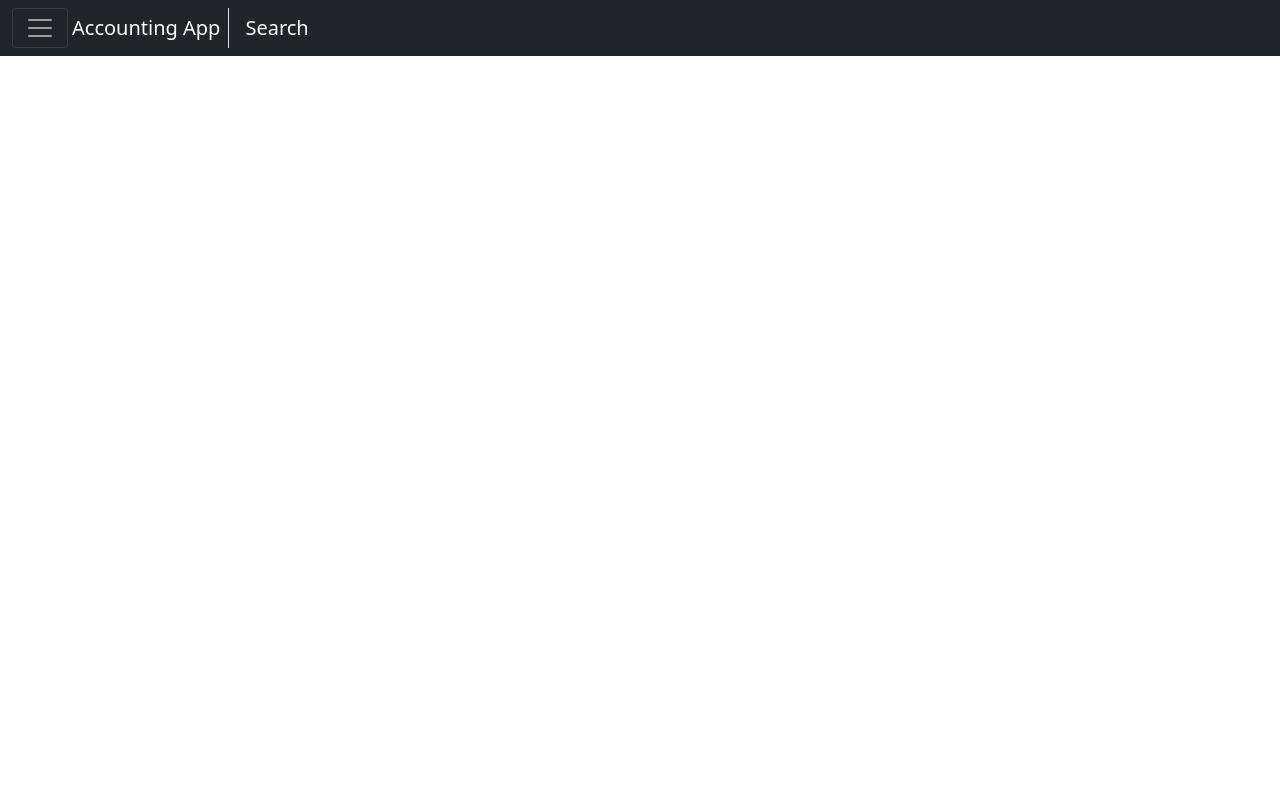
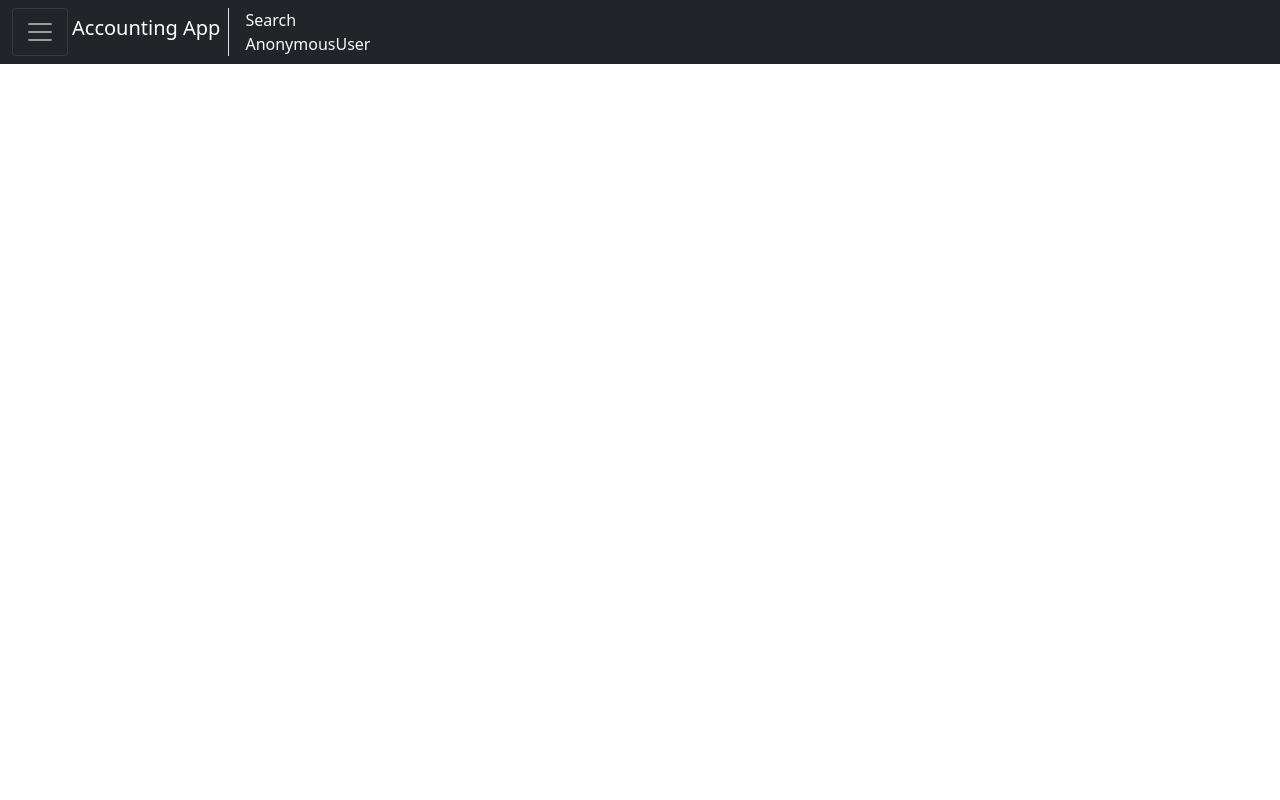
Before and after one commit to AlexFangSW/accounting_app, a Django app: page /accounting/search in a window 1280 px wide. Run offline with Django 4.2, Linux system fonts and the light colour scheme; some libraries are stand-ins or nearby versions.

Commit message:
顯示登錄使用者名稱

```diff
--- a/accounting_web/admin.py
+++ b/accounting_web/admin.py
@@ -4,4 +4,4 @@ from .models import Record
 # Register your models here.
 @admin.register(Record)
 class RecordAdmin(admin.ModelAdmin):
-    list_display = ('id', 'user_name', 'activaty', 'price', 'date')
+    list_display = ('id', 'user', 'activaty', 'price', 'date')
--- a/accounting_web/models.py
+++ b/accounting_web/models.py
@@ -7,7 +7,7 @@ from datetime import date
 class Record(models.Model):
 
     id = models.AutoField(primary_key=True)
-    user_name = models.ForeignKey(get_user_model(), on_delete=models.CASCADE)
+    user = models.ForeignKey(get_user_model(), on_delete=models.CASCADE)
     activaty = models.CharField(max_length=200, default='Null')
     price = models.IntegerField(default=0)
     date = models.DateField(default=date.today())
--- a/accounting_web/serializers.py
+++ b/accounting_web/serializers.py
@@ -5,7 +5,7 @@ from rest_framework import serializers
 class RecordSerializer(serializers.HyperlinkedModelSerializer):
     class Meta:
         model = Record
-        fields = ['id', 'user_name', 'activaty', 'price', 'date']
+        fields = ['id', 'user', 'activaty', 'price', 'date']
 
 class UserSerializer(serializers.HyperlinkedModelSerializer):
     class Meta:
--- a/accounting_web/templates/base.html
+++ b/accounting_web/templates/base.html
@@ -31,7 +31,7 @@
   <body>
     <nav class="navbar navbar-dark bg-dark fixed-top">
       <div class="container-fluid">
-        <div class="d-flex flex-row" style="width: 100%">
+        <div class="d-flex flex-lg-row" style="width: 100%">
           <button
             class="navbar-toggler"
             type="button"
@@ -44,7 +44,10 @@
           <a class="navbar-brand border-end pe-2 ms-1" href="{% url 'home' %}"
             >Accounting App</a
           >
-          <span class="navbar-brand">{{ title }}</span>
+          <div class="flex-grow-1 justify-content-start align-items-center">
+            <div class="text-light">{{ title }}</div>
+            <div class="text-light">{{ user }}</div>
+          </div>
         </div>
 
         <div
@@ -93,7 +96,7 @@
         </div>
       </div>
     </nav>
-    <div class="container-fluid" style="width: 100vw; height: 100vh">
+    <div class="container-fluid" style="height: 100vh">
       {% block main %} {% endblock %}
     </div>
   </body>
--- a/accounting_web/views.py
+++ b/accounting_web/views.py
@@ -61,8 +61,8 @@ class Login(View):
 
 class Home(View):
 
-    def getRecords(self, userName):
-        records = Record.objects.filter(user_name__exact=userName).order_by('-date')
+    def getRecords(self, user):
+        records = Record.objects.filter(user__exact=user).order_by('-date')
         data = []
         lastMonth = 0
         firstOfMonth = False
@@ -81,9 +81,9 @@ class Home(View):
 
         return data
 
-    def addRecords(self, user_name, data):
+    def addRecords(self, user, data):
         temp = Record(
-            user_name=user_name,
+            user=user,
             activaty=data['activaty'],
             price=data['price'],
             date=data['date']
@@ -95,6 +95,7 @@ class Home(View):
     def get(self, request, *args, **kwargs):
         content = {
             'title': 'Home',
+            'user' : request.user,
             'records': self.getRecords(request.user)
         }
 
@@ -104,6 +105,7 @@ class Home(View):
         self.addRecords(request.user, request.POST)
         content = {
             'title': 'Home',
+            'user' : request.user,
             'records': self.getRecords(request.user)
         }
 
@@ -122,7 +124,8 @@ class Search(View):
 
     def get(self, request, *args, **kwargs):
         content = {
-            'title': 'Search'
+            'title': 'Search',
+            'user' : request.user,
         }
 
         return render(request, 'search.html', content)
```
Also changed, not shown: accounting_web/migrations/0005_rename_user_name_record_user_alter_record_date.py (added), db.sqlite3.
